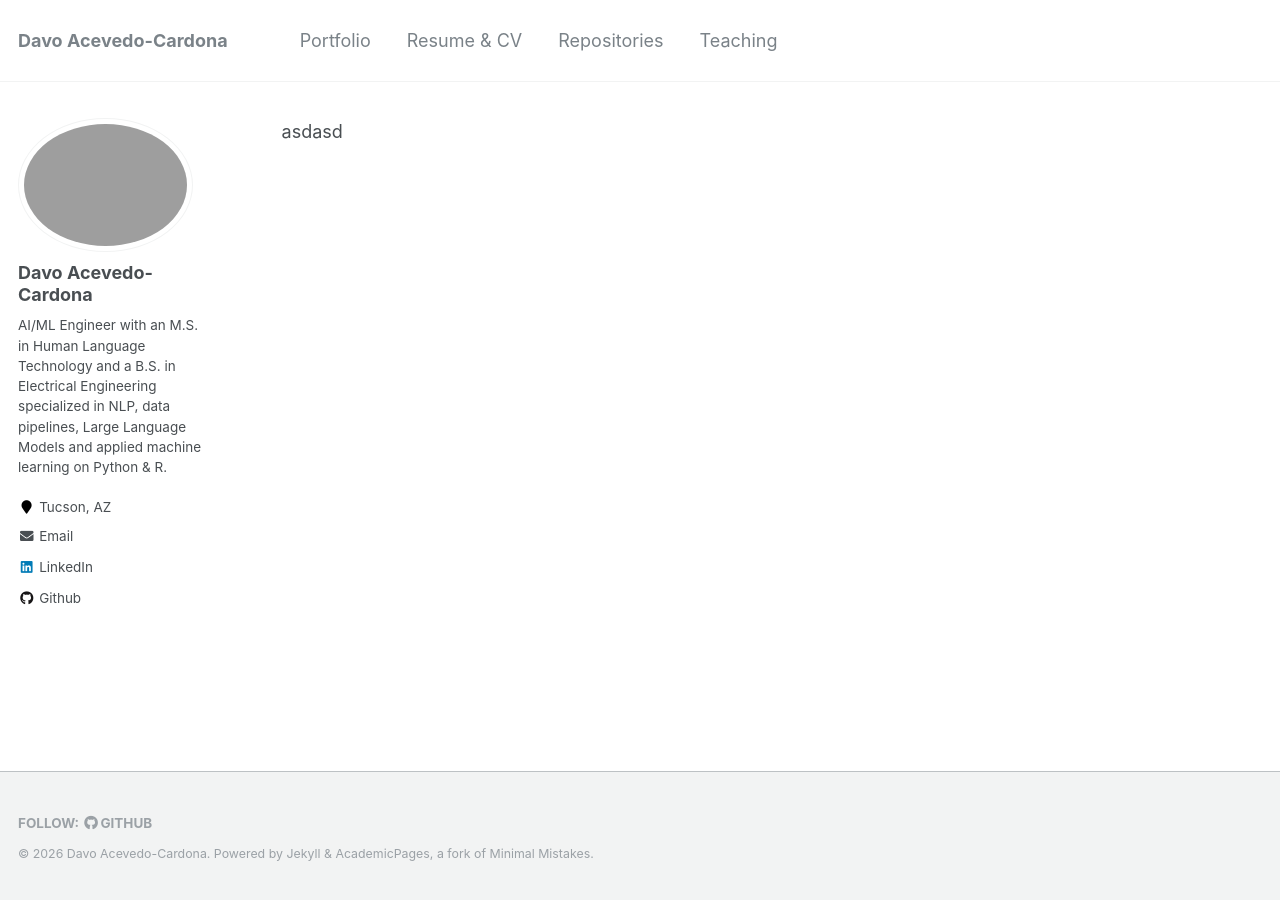
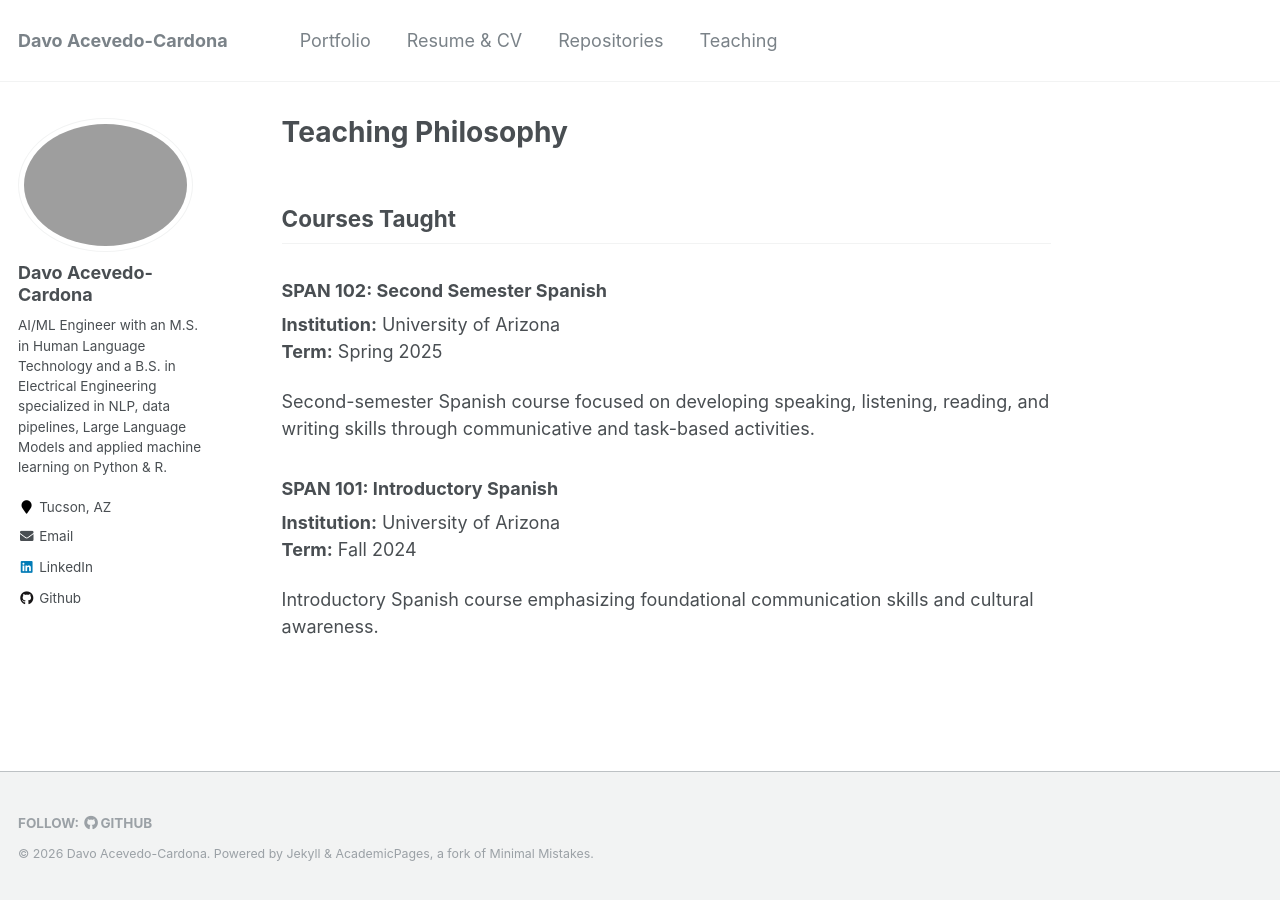
Before and after one commit to lldavoll/lldavoll.github.io, a Jekyll site: the page built from _pages/teaching_philosophy.md, in a window 1280 px wide. Built offline with Jekyll 4.4.1, drawn with Linux system fonts in a browser that asks for light colours; our own code applies the rules of GitHub Pages for plain Markdown files.

Commit message:
Update teaching_philosophy.md

```diff
--- a/_pages/teaching_philosophy.md
+++ b/_pages/teaching_philosophy.md
@@ -1 +1,20 @@
-asdasd
+---
+layout: single
+title: "Teaching Philosophy"
+permalink: /teaching_philosophy/
+author_profile: true
+---
+
+## Courses Taught
+
+### SPAN 102: Second Semester Spanish
+**Institution:** University of Arizona
+**Term:** Spring 2025
+
+Second-semester Spanish course focused on developing speaking, listening, reading, and writing skills through communicative and task-based activities.
+
+### SPAN 101: Introductory Spanish
+**Institution:** University of Arizona
+**Term:** Fall 2024
+
+Introductory Spanish course emphasizing foundational communication skills and cultural awareness.
```
